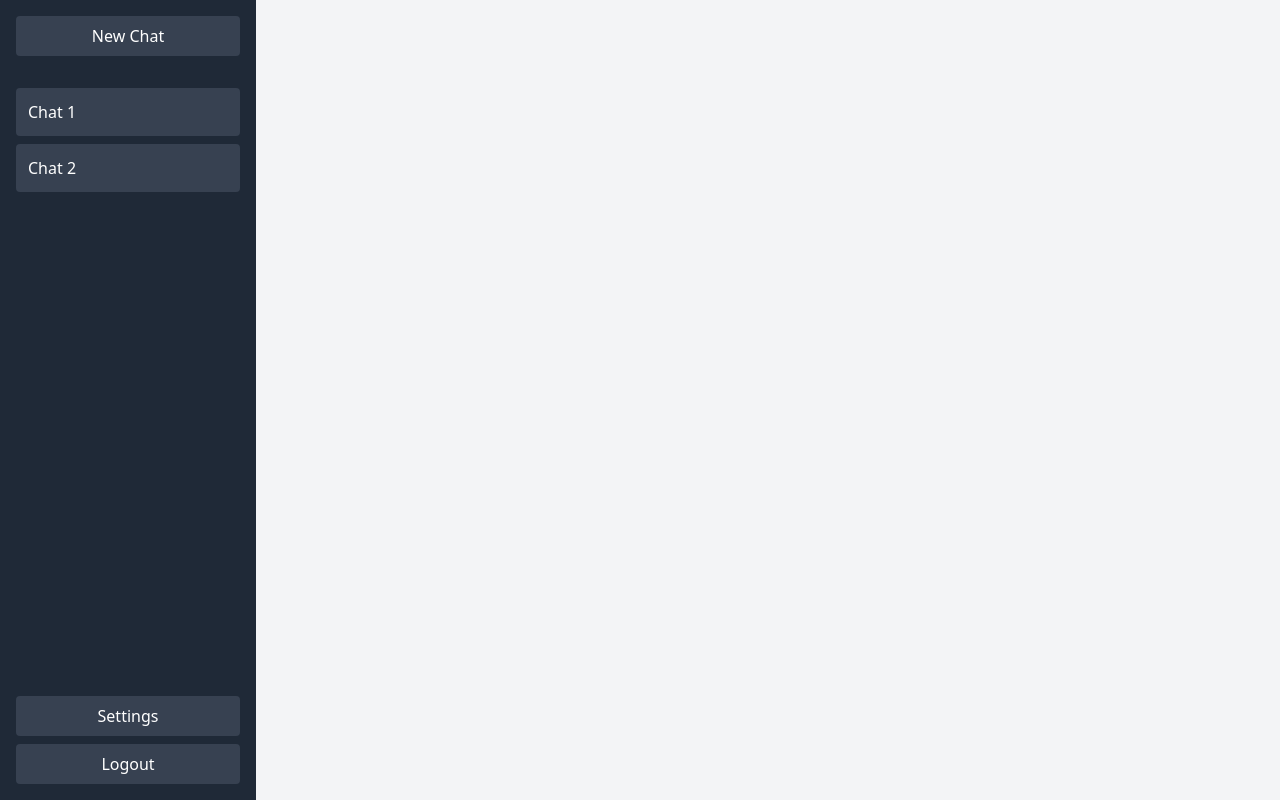
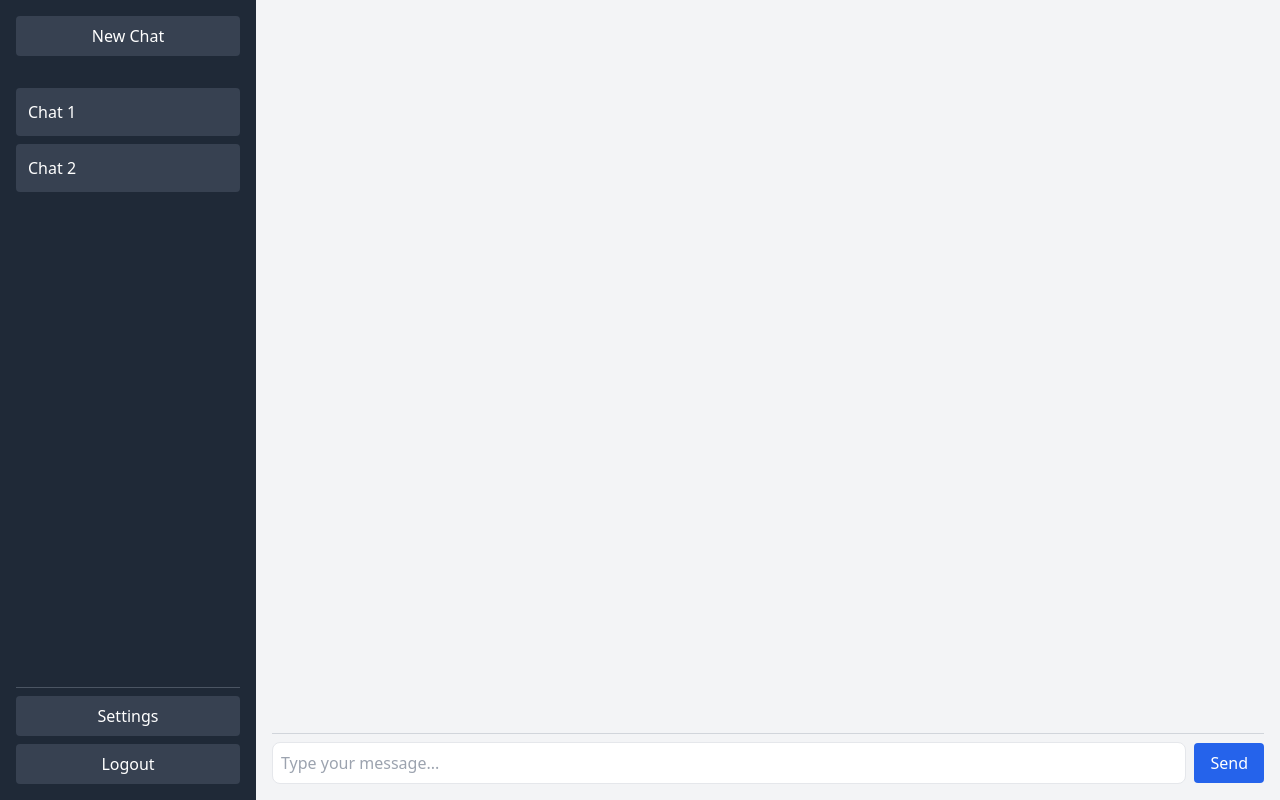
Before and after one commit to AshmaDev/react-ollama-ui, a React (Vite) app: page / in a window 1280 px wide. Built offline with nearby package versions, Linux system fonts and the light colour scheme.

Commit message:
Create Chat container

```diff
--- a/src/App.tsx
+++ b/src/App.tsx
@@ -1,6 +1,6 @@
 import React from "react";
 import Sidebar from "./components/Sidebar/Sidebar";
-import ChatContainer from "./components/ChatContainer";
+import ChatContainer from "./components/Chat/ChatContainer";
 
 const App: React.FC = () => {
   return (
--- /dev/null
+++ b/src/components/Chat/ChatContainer.tsx
@@ -0,0 +1,53 @@
+import { useState } from "react";
+import Message from "./Message";
+
+const ChatContainer = () => {
+  const [messages, setMessages] = useState<{ text: string; isUser: boolean }[]>(
+    []
+  );
+  const [input, setInput] = useState("");
+
+  const handleSend = () => {
+    if (input.trim()) {
+      setMessages([...messages, { text: input, isUser: true }]);
+      setInput("");
+      // Here, you would typically trigger the bot's response as well
+    }
+  };
+
+  return (
+    <div className="flex-1 flex flex-col bg-gray-100 p-4">
+      {/* Messages Box */}
+      <div className="flex-1 overflow-y-auto mb-4 space-y-4">
+        {messages.map((message, index) => (
+          <Message key={index} text={message.text} isUser={message.isUser} />
+        ))}
+      </div>
+
+      {/* Input Box */}
+      <div className="flex items-center border-t border-gray-300 pt-2">
+        <textarea
+          className="flex-1 resize-none border rounded-lg p-2 mr-2"
+          rows={1}
+          value={input}
+          onChange={(e) => setInput(e.target.value)}
+          onKeyDown={(e) => {
+            if (e.key === "Enter" && !e.shiftKey) {
+              e.preventDefault();
+              handleSend();
+            }
+          }}
+          placeholder="Type your message..."
+        />
+        <button
+          className="bg-blue-600 hover:bg-blue-500 text-white py-2 px-4 rounded"
+          onClick={handleSend}
+        >
+          Send
+        </button>
+      </div>
+    </div>
+  );
+};
+
+export default ChatContainer;
--- /dev/null
+++ b/src/components/Chat/Message.tsx
@@ -0,0 +1,20 @@
+interface MessageProps {
+  text: string;
+  isUser: boolean;
+}
+
+const Message = ({ text, isUser }: MessageProps) => {
+  return (
+    <div className={`flex ${isUser ? "justify-end" : "justify-start"}`}>
+      <div
+        className={`max-w-xs p-3 rounded-lg ${
+          isUser ? "bg-blue-500 text-white" : "bg-gray-300 text-black"
+        }`}
+      >
+        {text}
+      </div>
+    </div>
+  );
+};
+
+export default Message;
--- a/src/components/ChatContainer.tsx
+++ /dev/null
@@ -1,9 +0,0 @@
-const ChatContainer = () => {
-  return (
-    <div className="flex-1 bg-gray-100 p-4">
-      {/* Chat container content goes here */}
-    </div>
-  );
-};
-
-export default ChatContainer;
--- a/src/components/Sidebar/Sidebar.tsx
+++ b/src/components/Sidebar/Sidebar.tsx
@@ -7,10 +7,14 @@ const Sidebar = () => {
       <div className="p-4">
         <SidebarButton label="New Chat" />
       </div>
+
       <ChatList />
-      <div className="p-4 space-y-2">
-        <SidebarButton label="Settings" />
-        <SidebarButton label="Logout" />
+
+      <div className="p-4">
+        <div className="border-t border-gray-600 pt-2 space-y-2">
+          <SidebarButton label="Settings" />
+          <SidebarButton label="Logout" />
+        </div>
       </div>
     </div>
   );
```
